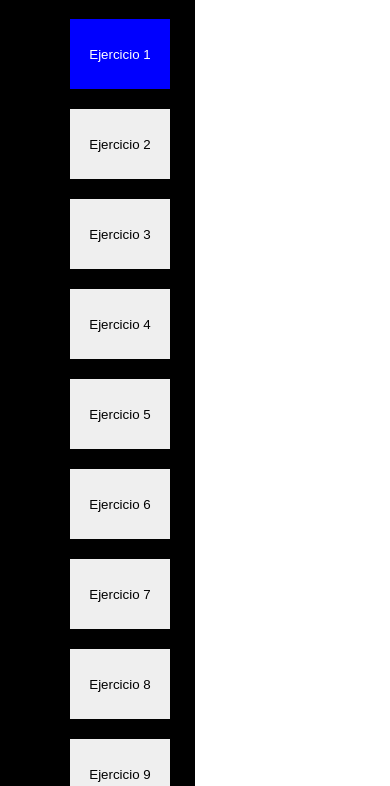
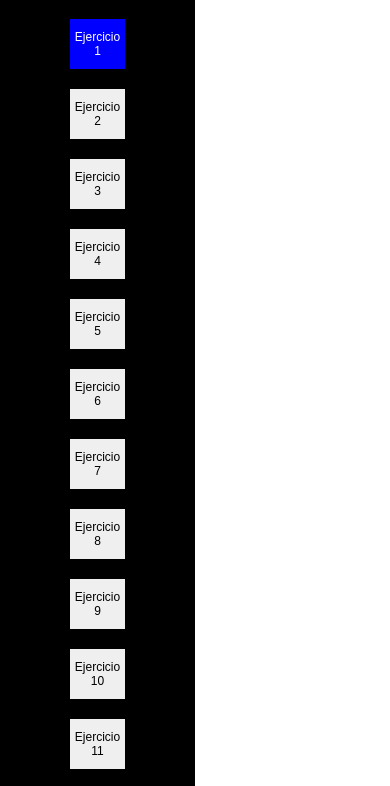
Before and after one commit to Josecahuana/Hackaton_09, a plain HTML site: page index.html in a window 390 px wide. Shown: the part 51-837 px from the top of the page. Drawn offline with nearby package versions, Linux system fonts and the light colour scheme.

Commit message:
Responsive

```diff
--- a/index.html
+++ b/index.html
@@ -10,11 +10,16 @@
     <link
         href="https://fonts.googleapis.com/css2?family=Inter+Tight:ital,wght@0,100..900;1,100..900&family=Inter:wght@100..900&family=Roboto:ital,wght@0,100;0,300;0,400;0,500;0,700;0,900;1,100;1,300;1,400;1,500;1,700;1,900&display=swap"
         rel="stylesheet">
+    <link rel="stylesheet"
+        href="https://fonts.googleapis.com/css2?family=Material+Symbols+Outlined:opsz,wght,FILL,GRAD@20..48,100..700,0..1,-50..200" />
     <link rel="stylesheet" href="style.css">
 </head>
 
 <body>
     <h1>BIENV<span id="head-t">ENIDO</span></h1>
+    <span class="material-symbols-outlined menu">
+        menu
+        </span>
     <div class="botons">
         <button type="button" id="boton1" onclick="show('#boton1',1)">
             Ejercicio 1
@@ -508,7 +513,8 @@
                 -1.</p>
             <div class="inputs">
                 <label for="palabrasANumeros">Palabra a Numeros</label>
-                <input type="text" id="palabrasANumeros" placeholder='["cero", "uno", "dos", "tres", "what?", "cuatro"]'>
+                <input type="text" id="palabrasANumeros"
+                    placeholder='["cero", "uno", "dos", "tres", "what?", "cuatro"]'>
             </div>
             <button onclick="palabrasANumeros()">Imprimir</button>
             <span id="solution28"></span>
--- a/style.css
+++ b/style.css
@@ -23,12 +23,62 @@ body {
     padding: 70px;
 }
 
+
 .botons>button {
     height: 70px;
     border: none;
     font-weight: 500;
 
 }
+
+@media (max-width: 1420px) {
+    .botons>button {
+        height: 50px;
+    }
+}
+
+@media (max-width: 1200px) {
+    .botons {
+        grid-template-columns: repeat(auto-fit, minmax(80px, 1fr));
+    }
+
+    .botons>button {
+        height: 50px;
+    }
+}
+
+@media (max-width: 1050px) {
+    .botons {
+        grid-template-columns: repeat(auto-fit, minmax(70px, 1fr));
+    }
+
+    .botons>button {
+        height: 50px;
+        font-size: 12px;
+    }
+}
+
+@media (max-width: 965px) {
+    .botons {
+        display: flex;
+        flex-wrap: wrap;
+        justify-content: space-around;
+        align-items: center;
+        gap: 20px;
+        padding: 70px;
+
+    }
+
+    .botons>button {
+        width: 70px;
+        height: 50px;
+        font-size: 12px;
+    }
+}
+
+
+
+/*HEAD*/
 
 h1 {
     position: absolute;
@@ -43,6 +93,14 @@ h1 {
     color: black;
 }
 
+/*BOTONES*/
+.menu {
+    display: none;
+}
+
+
+
+/*FORMULARIO*/
 .formulario {
     width: 50%;
     min-height: 100vh;
```
Also changed, not shown: script.js (+2 -5 lines).
